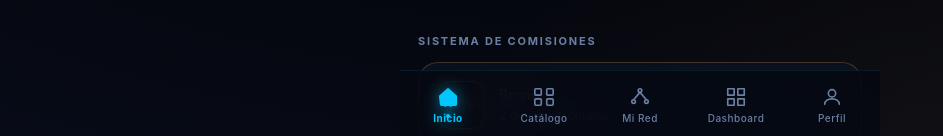
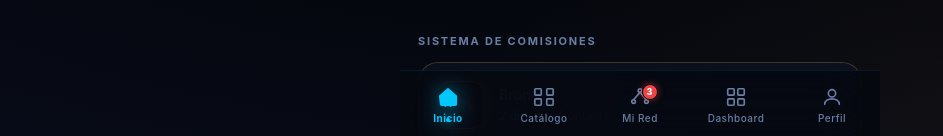
Before and after one commit to turbillon50/zuxen-mexico, a Next.js app: page / in a window 1280 px wide. Shown: the part 662-798 px from the top of the page, without its empty margins (0-943 px from the left). Built offline with nearby package versions, Linux system fonts and the light colour scheme.

Commit message:
feat: BottomNav — haptic vibrate, badge en red, dot spring, whileTap

```diff
--- a/components/BottomNav.tsx
+++ b/components/BottomNav.tsx
@@ -1,42 +1,43 @@
 "use client";
 import { usePathname,useRouter } from "next/navigation";
-import { motion } from "framer-motion";
+import { motion,AnimatePresence } from "framer-motion";
 const TABS=[
-  {href:"/",label:"Inicio",icon:(a:boolean)=>(
+  {href:"/",label:"Inicio",badge:0,icon:(a:boolean)=>(
     <svg width={22} height={22} viewBox="0 0 24 24" fill={a?"#00c8ff":"none"}
       stroke={a?"#00c8ff":"#6b7fa3"} strokeWidth={1.8} strokeLinecap="round" strokeLinejoin="round">
       <path d="M3 11l9-8 9 8v9a1 1 0 0 1-1 1H5a1 1 0 0 1-1-1z"/>
       <polyline points="9 22 9 12 15 12 15 22"/>
     </svg>
   )},
-  {href:"/productos",label:"Catálogo",icon:(a:boolean)=>(
+  {href:"/productos",label:"Catálogo",badge:0,icon:(a:boolean)=>(
     <svg width={22} height={22} viewBox="0 0 24 24" fill="none"
       stroke={a?"#00c8ff":"#6b7fa3"} strokeWidth={1.8} strokeLinecap="round" strokeLinejoin="round">
-      <rect x="2" y="3" width="7" height="7" rx="1" fill={a?"rgba(0,200,255,.2)":"none"}/>
-      <rect x="15" y="3" width="7" height="7" rx="1" fill={a?"rgba(0,200,255,.2)":"none"}/>
-      <rect x="2" y="14" width="7" height="7" rx="1" fill={a?"rgba(0,200,255,.2)":"none"}/>
-      <rect x="15" y="14" width="7" height="7" rx="1" fill={a?"rgba(0,200,255,.2)":"none"}/>
+      <rect x="2" y="3" width="7" height="7" rx="1" fill={a?"rgba(0,200,255,.18)":"none"}/>
+      <rect x="15" y="3" width="7" height="7" rx="1" fill={a?"rgba(0,200,255,.18)":"none"}/>
+      <rect x="2" y="14" width="7" height="7" rx="1" fill={a?"rgba(0,200,255,.18)":"none"}/>
+      <rect x="15" y="14" width="7" height="7" rx="1" fill={a?"rgba(0,200,255,.18)":"none"}/>
     </svg>
   )},
-  {href:"/red",label:"Mi Red",icon:(a:boolean)=>(
+  {href:"/red",label:"Mi Red",badge:3,icon:(a:boolean)=>(
     <svg width={22} height={22} viewBox="0 0 24 24" fill="none"
       stroke={a?"#f5a623":"#6b7fa3"} strokeWidth={1.8} strokeLinecap="round" strokeLinejoin="round">
-      <circle cx="12" cy="5" r="2" fill={a?"rgba(245,166,35,.3)":"none"}/>
-      <circle cx="5" cy="17" r="2" fill={a?"rgba(245,166,35,.3)":"none"}/>
-      <circle cx="19" cy="17" r="2" fill={a?"rgba(245,166,35,.3)":"none"}/>
-      <line x1="12" y1="7" x2="5" y2="15"/><line x1="12" y1="7" x2="19" y2="15"/>
+      <circle cx="12" cy="5" r="2" fill={a?"rgba(245,166,35,.25)":"none"}/>
+      <circle cx="5" cy="17" r="2" fill={a?"rgba(245,166,35,.25)":"none"}/>
+      <circle cx="19" cy="17" r="2" fill={a?"rgba(245,166,35,.25)":"none"}/>
+      <line x1="12" y1="7" x2="5" y2="15"/>
+      <line x1="12" y1="7" x2="19" y2="15"/>
     </svg>
   )},
-  {href:"/admin",label:"Dashboard",icon:(a:boolean)=>(
+  {href:"/admin",label:"Dashboard",badge:0,icon:(a:boolean)=>(
     <svg width={22} height={22} viewBox="0 0 24 24" fill="none"
       stroke={a?"#00c8ff":"#6b7fa3"} strokeWidth={1.8} strokeLinecap="round" strokeLinejoin="round">
-      <path d="M3 3h7v7H3z" fill={a?"rgba(0,200,255,.15)":"none"}/>
-      <path d="M14 3h7v7h-7z" fill={a?"rgba(0,200,255,.15)":"none"}/>
-      <path d="M14 14h7v7h-7z" fill={a?"rgba(0,200,255,.15)":"none"}/>
-      <path d="M3 14h7v7H3z" fill={a?"rgba(0,200,255,.15)":"none"}/>
+      <rect x="3" y="3" width="7" height="7" rx="1" fill={a?"rgba(0,200,255,.15)":"none"}/>
+      <rect x="14" y="3" width="7" height="7" rx="1" fill={a?"rgba(0,200,255,.15)":"none"}/>
+      <rect x="14" y="14" width="7" height="7" rx="1" fill={a?"rgba(0,200,255,.15)":"none"}/>
+      <rect x="3" y="14" width="7" height="7" rx="1" fill={a?"rgba(0,200,255,.15)":"none"}/>
     </svg>
   )},
-  {href:"/perfil",label:"Perfil",icon:(a:boolean)=>(
+  {href:"/perfil",label:"Perfil",badge:0,icon:(a:boolean)=>(
     <svg width={22} height={22} viewBox="0 0 24 24" fill="none"
       stroke={a?"#00c8ff":"#6b7fa3"} strokeWidth={1.8} strokeLinecap="round" strokeLinejoin="round">
       <circle cx="12" cy="8" r="4" fill={a?"rgba(0,200,255,.15)":"none"}/>
@@ -47,38 +48,54 @@ const TABS=[
 export function BottomNav(){
   const path=usePathname();
   const router=useRouter();
+  const handleNav=(href:string)=>{
+    if(typeof navigator!=="undefined"&&"vibrate" in navigator) navigator.vibrate(8);
+    router.push(href);
+  };
   return(
     <nav data-vulcano-bottomnav aria-label="Navegacion principal" style={{
       position:"fixed",left:0,right:0,bottom:0,zIndex:40,maxWidth:480,margin:"0 auto",
       height:"var(--nav-h)",display:"flex",alignItems:"center",justifyContent:"space-around",
-      background:"rgba(6,8,15,.8)",backdropFilter:"blur(24px) saturate(180%)",
-      WebkitBackdropFilter:"blur(24px) saturate(180%)",
+      background:"rgba(6,8,15,.88)",backdropFilter:"blur(28px) saturate(200%)",
+      WebkitBackdropFilter:"blur(28px) saturate(200%)",
       borderTop:"1px solid rgba(0,200,255,.1)",
       paddingBottom:"env(safe-area-inset-bottom)"}}>
       {TABS.map(tab=>{
         const active=path===tab.href||(tab.href!=="/"&&path.startsWith(tab.href));
-        const isMiRed=tab.href==="/red";
+        const isRed=tab.href==="/red";
+        const activeColor=isRed?"#f5a623":"#00c8ff";
         return(
           <motion.button key={tab.href}
-            onClick={()=>router.push(tab.href)}
-            whileTap={{scale:.87}}
-            transition={{type:"spring",stiffness:400,damping:20}}
+            onClick={()=>handleNav(tab.href)}
+            whileTap={{scale:.84,y:2}}
+            transition={{type:"spring",stiffness:500,damping:25}}
             aria-current={active?"page":undefined}
             style={{display:"flex",flexDirection:"column",alignItems:"center",gap:4,
-              fontSize:10,color:active?(isMiRed?"#f5a623":"#00c8ff"):"#6b7fa3",
+              fontSize:10,color:active?activeColor:"#6b7fa3",
               flex:1,border:0,background:"none",fontFamily:"inherit",cursor:"pointer",
-              letterSpacing:.5,fontWeight:active?700:500,
-              filter:active?(isMiRed?"drop-shadow(0 0 8px rgba(245,166,35,.6))":"drop-shadow(0 0 8px rgba(0,200,255,.6))"):"none",
+              letterSpacing:.5,fontWeight:active?700:500,position:"relative",
+              filter:active?`drop-shadow(0 0 10px ${activeColor}99)`:"none",
               transition:"color .2s,filter .2s"}}>
             {tab.icon(active)}
-            <span style={{transition:"color .2s"}}>{tab.label}</span>
-            {active&&(
-              <motion.div layoutId="nav-indicator"
-                style={{position:"absolute",bottom:6,width:4,height:4,borderRadius:"50%",
-                  background:isMiRed?"#f5a623":"#00c8ff",
-                  boxShadow:isMiRed?"0 0 6px #f5a623":"0 0 6px #00c8ff"}}
-                transition={{type:"spring",stiffness:380,damping:30}}/>
+            <motion.span animate={{color:active?activeColor:"#6b7fa3"}} transition={{duration:.2}}>
+              {tab.label}
+            </motion.span>
+            {tab.badge>0&&(
+              <div className="badge" style={{top:-2,right:"calc(50% - 18px)"}}>
+                {tab.badge}
+              </div>
             )}
+            <AnimatePresence>
+              {active&&(
+                <motion.div layoutId="nav-dot"
+                  initial={{scale:0,opacity:0}}
+                  animate={{scale:1,opacity:1}}
+                  exit={{scale:0,opacity:0}}
+                  style={{position:"absolute",bottom:2,width:4,height:4,borderRadius:"50%",
+                    background:activeColor,boxShadow:`0 0 8px ${activeColor}`}}
+                  transition={{type:"spring",stiffness:400,damping:28}}/>
+              )}
+            </AnimatePresence>
           </motion.button>
         );
       })}
```
